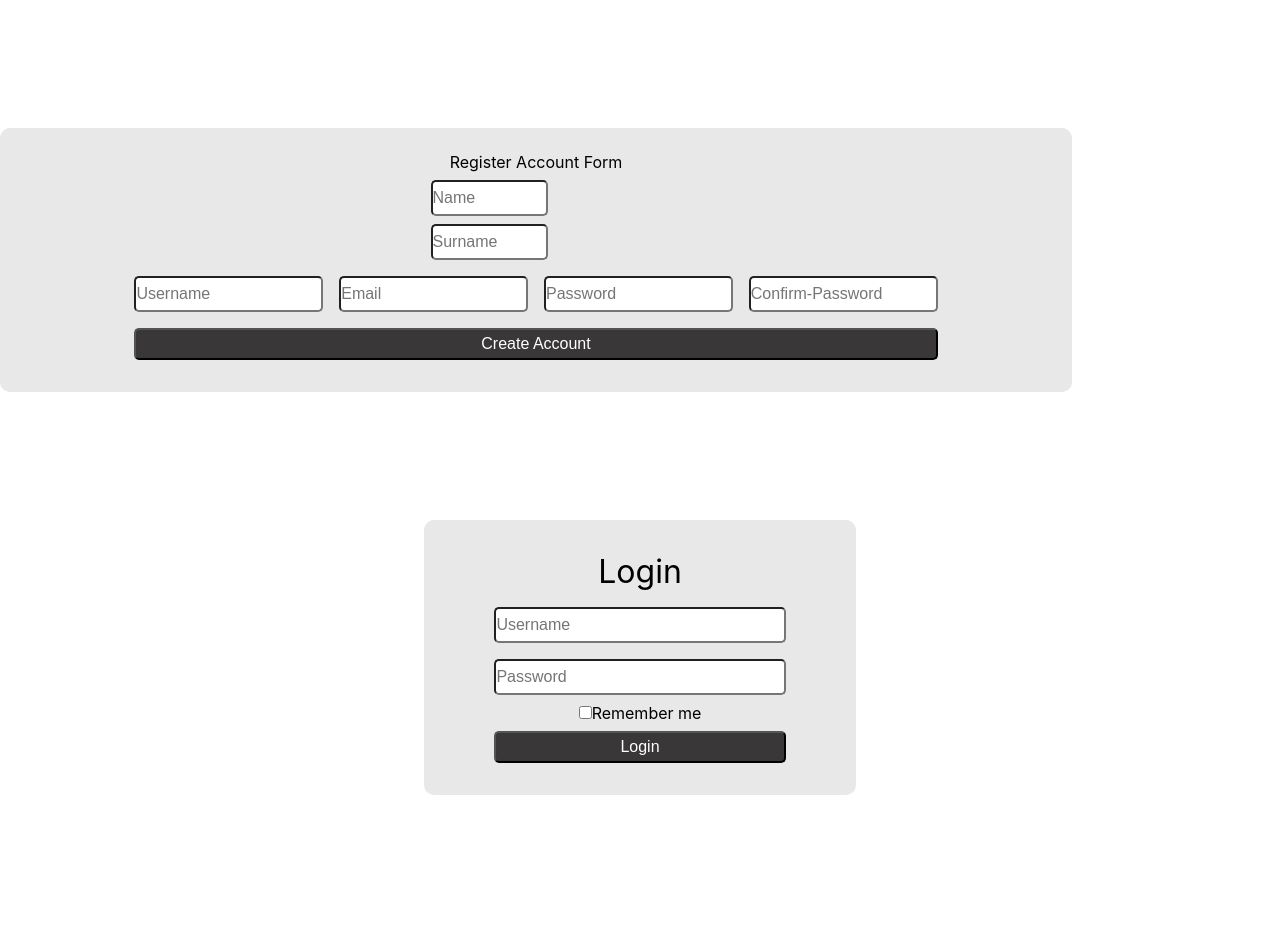
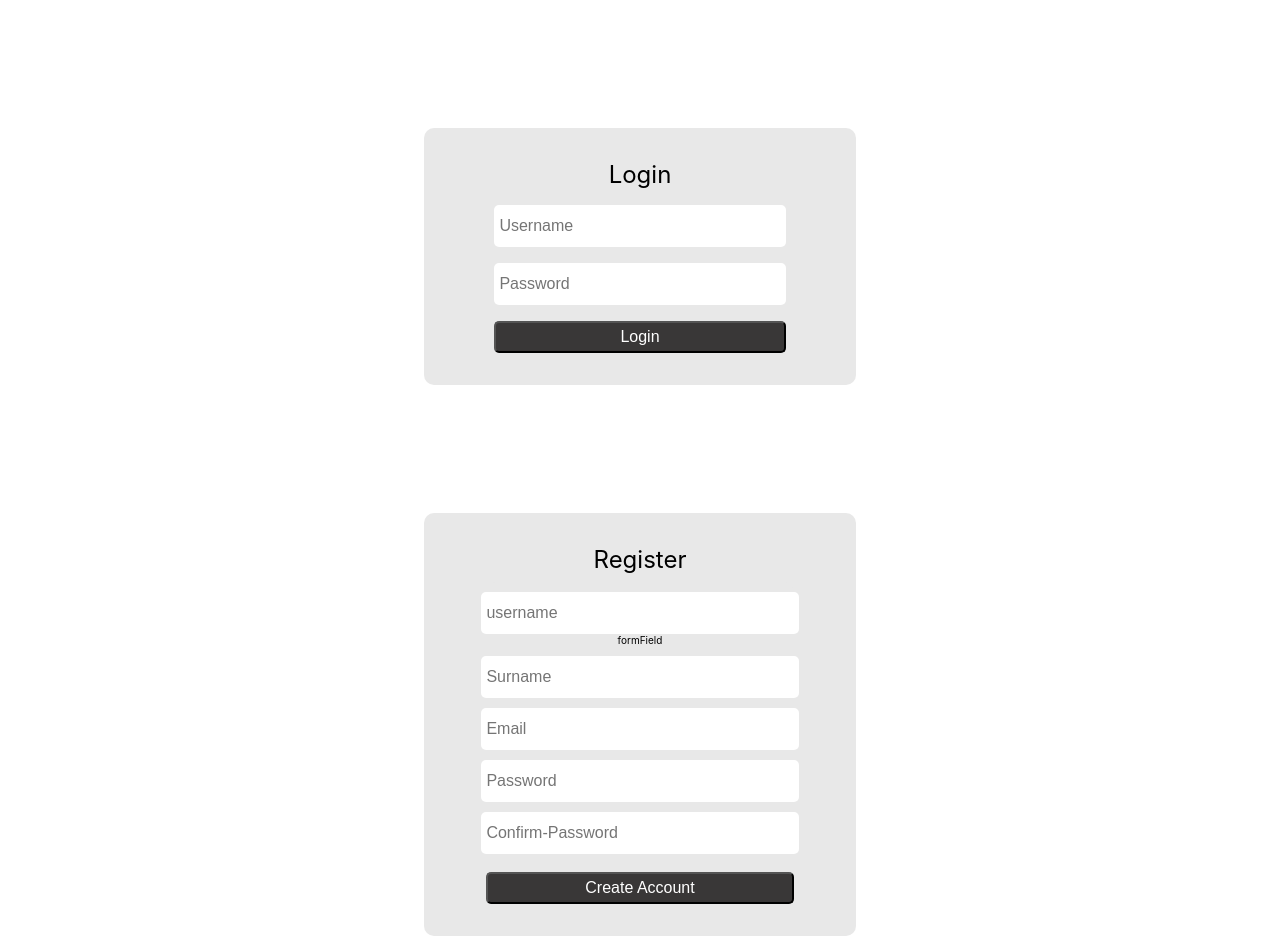
Before and after one commit to Fiw0202/ExercireTrack, a React (Create React App) app: page / in a window 1280 px wide. Before the commit the page ends 800 px from the top, so only its background shows below. Built offline with nearby package versions, Linux system fonts and the light colour scheme.

Commit message:
edit login and register

```diff
--- a/src/Components/App/App.css
+++ b/src/Components/App/App.css
@@ -2,6 +2,16 @@
   text-align: center;
 }
 
+
+input {
+  border: none;
+  padding: 5px;
+  /* outline: none; */
+}
+input:focus{
+  border: none;
+
+}
 .App-logo {
   height: 40vmin;
   pointer-events: none;
--- a/src/Components/App/App.js
+++ b/src/Components/App/App.js
@@ -5,8 +5,8 @@ import './App.css';
 function App() {
   return (
     <div className="App">
-    <Register />
-    <Login />
+      <Login />
+      <Register />
     </div>
   );
 }
--- a/src/Components/Login/Login.css
+++ b/src/Components/Login/Login.css
@@ -26,7 +26,7 @@ form {
 }
 
 .login-head {
-    font-size: 32px;
+    font-size: 2.4rem;
     padding: 8px;
 }
 
--- a/src/Components/Login/Login.js
+++ b/src/Components/Login/Login.js
@@ -1,27 +1,27 @@
-
-import './Login.css'
+import "./Login.css";
 
 const Login = () => {
   return (
-        <div className='login-container'>
+    <div className="login-container">
       <form>
         <span className="login-head">Login</span>
         <div className="form-login center">
-                    <input type='text' placeholder='Username' />
+          <input type="text" placeholder="Username" />
         </div>
         <div className="form-login center">
-                    <input type='password' placeholder='Password' />
-                </div>
-                <div className="login-checkbox">
-                    <label className="checkbox">
-                        <input type="checkbox" />Remember me</label>
+          <input type="password" placeholder="Password" />
         </div>
         <div className="login-button center">
           <button type="submit">Login</button>
         </div>
       </form>
     </div>
-    )
-}
+  );
+};
 
-export default Login
+export default Login;
+
+// <div className="login-checkbox">
+//     <label className="checkbox">
+//         <input type="checkbox" />Remember me</label>
+// </div>
--- a/src/Components/Register/Register.css
+++ b/src/Components/Register/Register.css
@@ -6,41 +6,57 @@
 .register-container {
   margin-top: 10%;
   display: flex;
-    padding: 24px;
+  flex-direction: column;
+  align-items: center;
+  justify-content: center;
+}
+
+.register-head {
+    font-size: 2.4rem;
+    padding: 8px;
+}
+.register-name {
+  display: flex;
+}
+
+.register-name > input {
+  display: flex;
+  height: 32px;
+  width: 100%;
+  font-size: 16px;
+  border-radius: 5px;
+  /* margin: 8px; */
+}
+
+.register-form {
+  display: flex;
+  flex-direction: column;
+}
+
+.register-form {
+    display: flex;
     border-radius: 10px;
     flex-direction: column;
     align-items: center;
     justify-content: center;
     background-color: rgb(232, 232, 232);
-    width: 80%;
-    height: 50%;
-
+    margin-bottom: 10px;
 }
 
-
-.register-name input {
+.register-form >input {
     display: flex;
-    height: 32px;
-    width: 50%;
-    font-size: 16px;
-    border-radius: 5px;
-    margin: 8px;
-}
-
-
-.register-form input {
     height: 32px;
     width: 100%;
     font-size: 16px;
     border-radius: 5px;
-    margin: 8px;
+    margin-top: 10px;
   }
 
-.register-button button {
-    margin: 8px;
+.btn-submit {
+  margin: 8px 0;
   border-radius: 5px;
   /* padding: 8px 40%; */
-    width: 100%;
+  width: 80%   ;
   height: 32px;
   font-size: 16px;
   background-color: rgb(57, 55, 55);
--- a/src/Components/Register/Register.js
+++ b/src/Components/Register/Register.js
@@ -1,27 +1,40 @@
-import './Register.css'
+import "./Register.css";
+import React, { useState } from 'react';
+
 
 const Register = () => {
-    return (
-        <div>
-            <form className='register-container'>
-                <span>Register Account Form</span>
-                <div className="register-name">
-                    <input type="text" placeholder="Name" />
-                    <input type="text" placeholder="Surname" />
-                </div>
-                <div className="register-form center">
-                    <input type="text" placeholder="Username" /><br />
-                    <input type="text" placeholder="Email" /><br />
-                    <input type="password" placeholder="Password" /><br />
-                    <input type="password" placeholder="Confirm-Password" />
-                </div>
+    const [formField, setFormField] = useState({
+        name: '',
 
-                <div className="register-button center">
-                    <button type="submit">Create Account</button>
-                </div>
-            </form>
+    });
+    const formFieldHandler = (e)=>{
+        let fieldName = e.target.name
+        let value = e.target.value
+        console.log("e.target", e.target)
+        console.log("fieldName", fieldName)
+        console.log("value", value)
+        setFormField({...formField, [fieldName]:value})
+      }
+
+  return (
+    <div className="register-container">
+      <form className="register-form">
+        <span className="register-head">Register</span>
+        <div className="register-form center">
+          <input type="text" name="name" placeholder="username" value={formField.username} onChange={formFieldHandler} />
+          formField {formField.name}
+          <input type="text" placeholder="Surname" />
+
+          <input type="email" placeholder="Email" />
+          <input type="password" placeholder="Password" />
+          <input type="password" placeholder="Confirm-Password" />
         </div>
-    )
-}
+        <button type="submit" className="btn-submit">
+          Create Account
+        </button>
+      </form>
+    </div>
+  );
+};
 
-export default Register
+export default Register;
--- a/src/index.css
+++ b/src/index.css
@@ -1,3 +1,7 @@
+:root{
+  font-size: 10px;
+}
+
 body {
   margin: 0;
   font-family: -apple-system, BlinkMacSystemFont, 'Segoe UI', 'Roboto', 'Oxygen',
```
Lines whose indentation alone changed are shown as unchanged.
